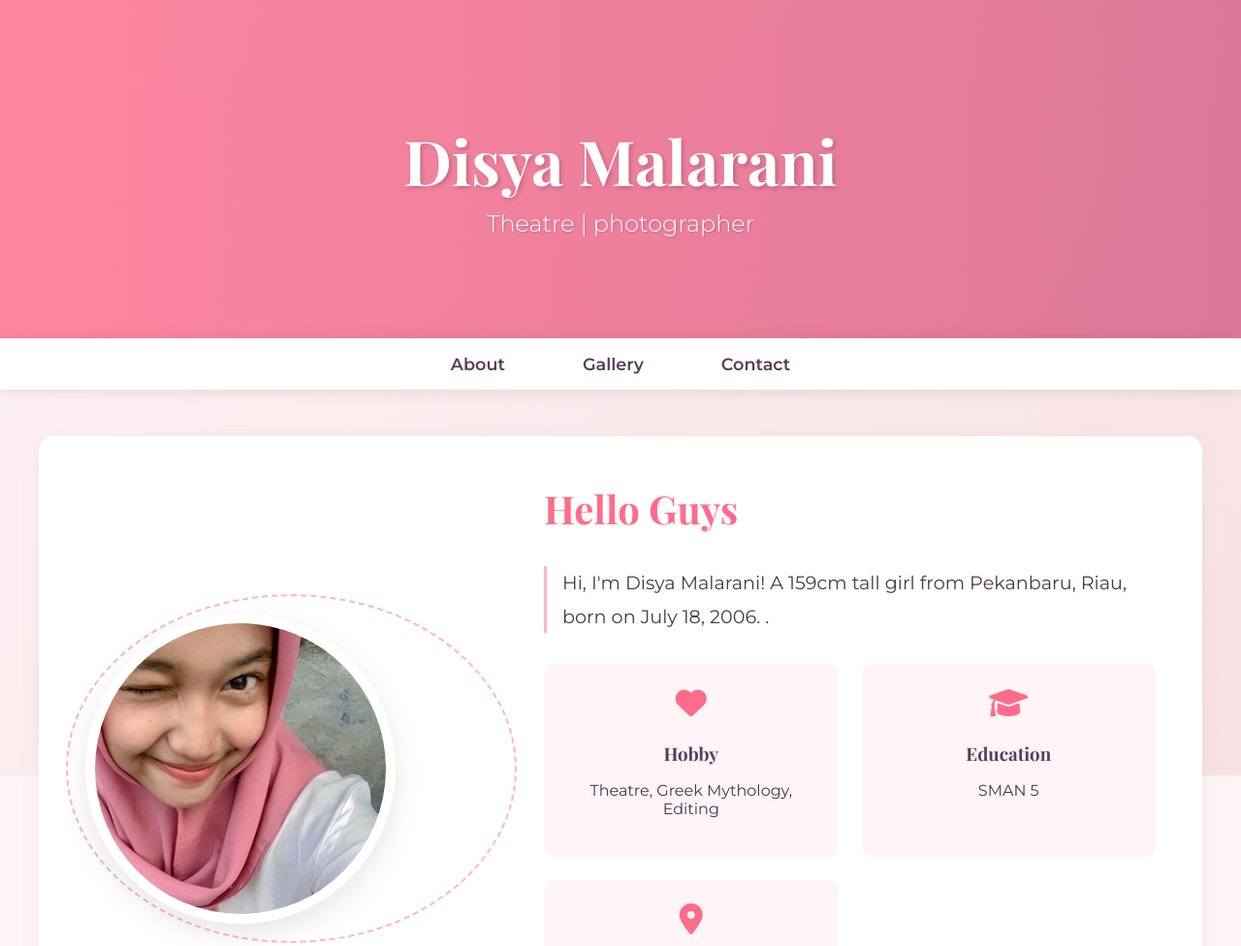
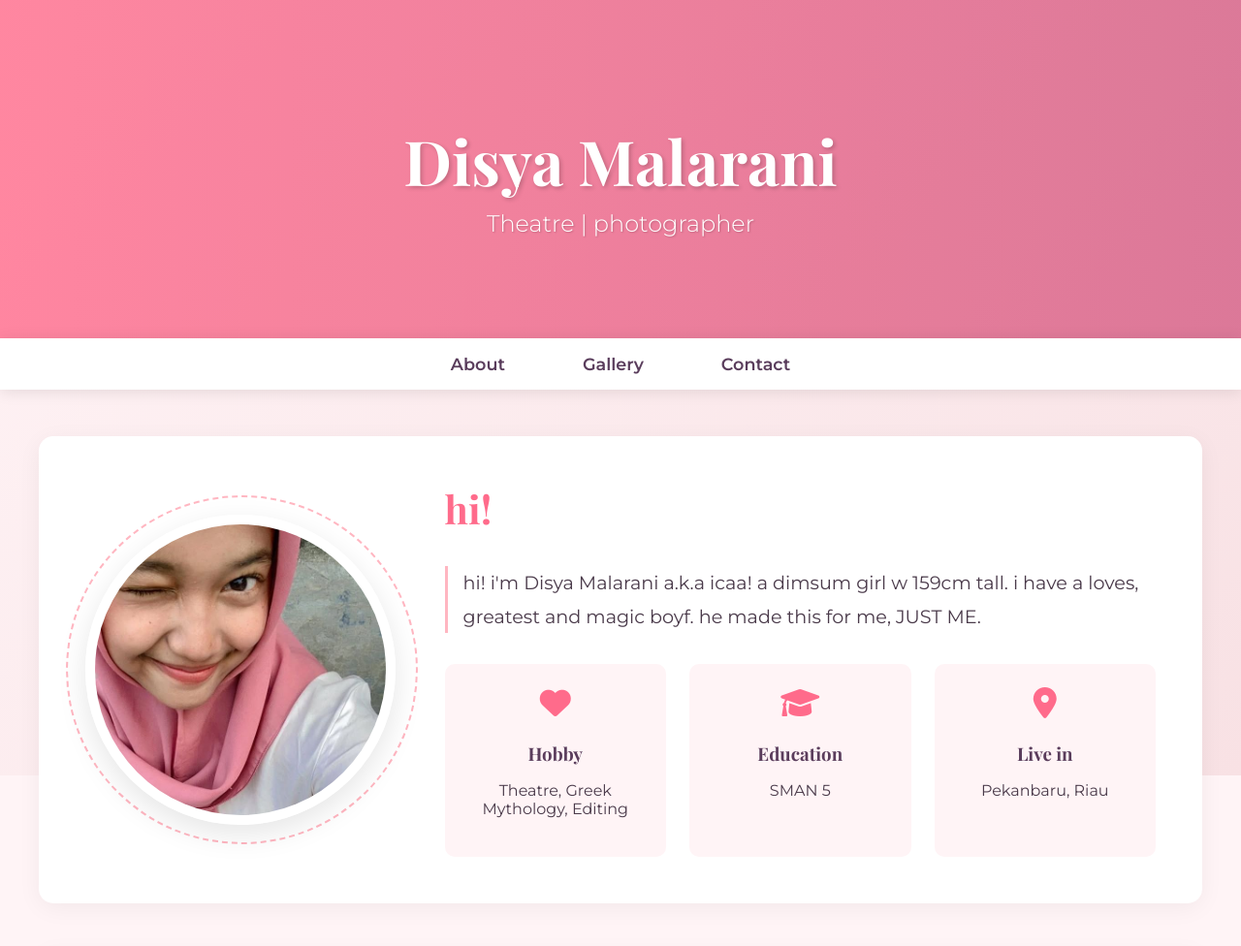
Before and after one commit to MYEWASMYNAME/ica, a plain HTML site: page index.html in a window 1280 px wide. Shown: the top 976 px of the page at 97% size. Drawn offline with nearby package versions, Linux system fonts and the light colour scheme; a script that the page names is missing; files whose address does not match are found by name.

Commit message:
Update index.html

```diff
--- a/index.html
+++ b/index.html
@@ -39,10 +39,9 @@
                     <div class="floral-frame"></div>
                 </div>
                 <div class="bio-text">
-                    <h2>Hello Guys</h2>
+                    <h2>hi!</h2>
                     <div class="typewriter">
-                        <p>Hi, I'm Disya Malarani!
-                            A 159cm tall girl from Pekanbaru, Riau, born on July 18, 2006. .</p>
+                        <p>hi! i'm Disya Malarani a.k.a icaa! a dimsum girl w 159cm tall. i have a loves, greatest and magic boyf. he made this for me, JUST ME.</p>
                     </div>
                     <div class="bio-details">
                         <div class="detail-card">
```
